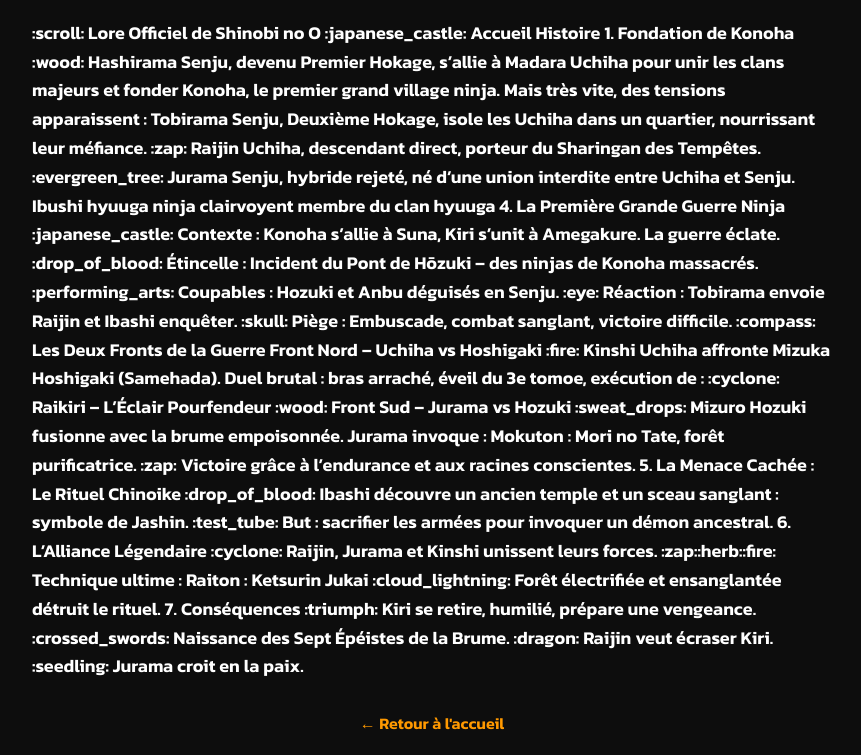
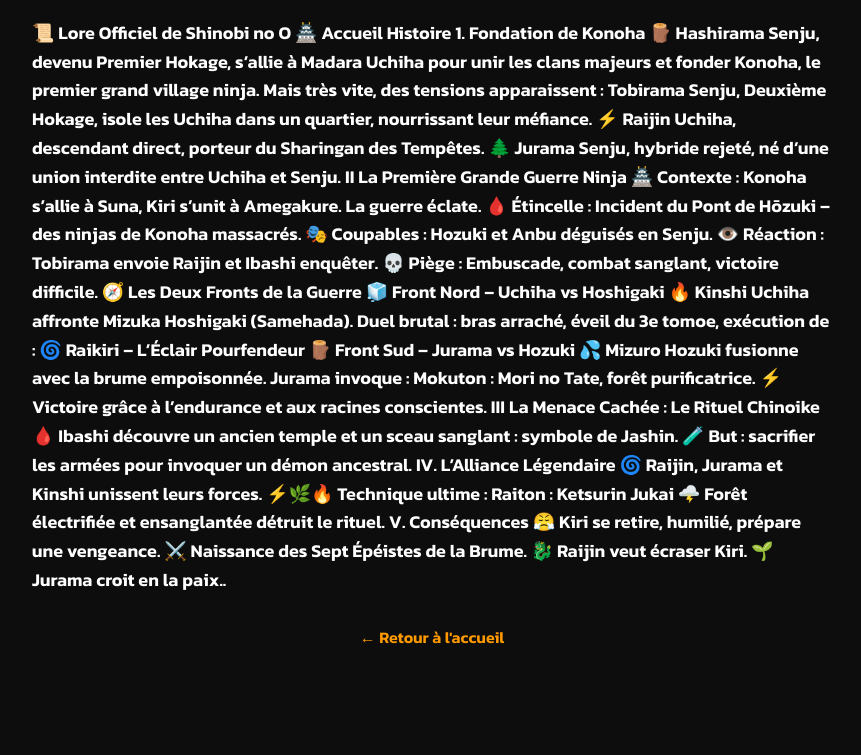
Before and after one commit to ShinobinoO/NinjaRP, a plain HTML site: page Lore.html in a window 1280 px wide. Shown: the part 92-847 px from the top of the page, without its empty margins (208-1069 px from the left). After the commit the page ends 800 px from the top, so only its background shows below. Drawn offline with Linux system fonts and the light colour scheme.

Commit message:
Add files via upload

```diff
--- a/Lore.html
+++ b/Lore.html
@@ -44,58 +44,61 @@
   <h1>📖 Lore de Shinobi no Ō</h1>
 
   <p>
-    :scroll: Lore Officiel de Shinobi no O :japanese_castle:
-
-Accueil Histoire
-    1. Fondation de Konoha
-    :wood: Hashirama Senju, devenu Premier Hokage, s’allie à Madara Uchiha pour unir les clans majeurs et fonder Konoha, le premier grand village ninja. Mais très vite, des tensions apparaissent : Tobirama Senju, Deuxième Hokage, isole les Uchiha dans un quartier, nourrissant leur méfiance.
-
-
-:zap: Raijin Uchiha, descendant direct, porteur du Sharingan des Tempêtes.
-    :evergreen_tree: Jurama Senju, hybride rejeté, né d’une union interdite entre Uchiha et Senju.
-    Ibushi hyuuga ninja clairvoyent membre du clan hyuuga
+    📜 Lore Officiel de Shinobi no O 🏯
+    Accueil Histoire
 
 
 
-
-
-4. La Première Grande Guerre Ninja
-    :japanese_castle: Contexte : Konoha s’allie à Suna, Kiri s’unit à Amegakure. La guerre éclate.
-    :drop_of_blood: Étincelle : Incident du Pont de Hōzuki – des ninjas de Konoha massacrés.
-    :performing_arts: Coupables : Hozuki et Anbu déguisés en Senju.
-    :eye: Réaction : Tobirama envoie Raijin et Ibashi enquêter.
-    :skull: Piège : Embuscade, combat sanglant, victoire difficile.
+    1. Fondation de Konoha
+    🪵 Hashirama Senju, devenu Premier Hokage, s’allie à Madara Uchiha pour unir les clans majeurs et fonder Konoha, le premier grand village ninja. Mais très vite, des tensions apparaissent : Tobirama Senju, Deuxième Hokage, isole les Uchiha dans un quartier, nourrissant leur méfiance.
 
 
 
-:compass: Les Deux Fronts de la Guerre
-     Front Nord – Uchiha vs Hoshigaki
-    :fire: Kinshi Uchiha affronte Mizuka Hoshigaki (Samehada).
-    Duel brutal : bras arraché, éveil du 3e tomoe, exécution de :
-    :cyclone: Raikiri – L’Éclair Pourfendeur
+    ⚡ Raijin Uchiha, descendant direct, porteur du Sharingan des Tempêtes.
+    🌲 Jurama Senju, hybride rejeté, né d’une union interdite entre Uchiha et Senju.
 
 
-:wood: Front Sud – Jurama vs Hozuki
-    :sweat_drops: Mizuro Hozuki fusionne avec la brume empoisonnée.
-    Jurama invoque : Mokuton : Mori no Tate, forêt purificatrice.
-    :zap: Victoire grâce à l’endurance et aux racines conscientes.
+
+    II La Première Grande Guerre Ninja
+    🏯 Contexte : Konoha s’allie à Suna, Kiri s’unit à Amegakure. La guerre éclate.
+    🩸 Étincelle : Incident du Pont de Hōzuki – des ninjas de Konoha massacrés.
+    🎭 Coupables : Hozuki et Anbu déguisés en Senju.
+    👁️ Réaction : Tobirama envoie Raijin et Ibashi enquêter.
+    💀 Piège : Embuscade, combat sanglant, victoire difficile.
 
 
-5. La Menace Cachée : Le Rituel Chinoike
-    :drop_of_blood: Ibashi découvre un ancien temple et un sceau sanglant : symbole de Jashin.
-    :test_tube: But : sacrifier les armées pour invoquer un démon ancestral.
+
+    🧭 Les Deux Fronts de la Guerre
+    🧊 Front Nord – Uchiha vs Hoshigaki
+    🔥 Kinshi Uchiha affronte Mizuka Hoshigaki (Samehada).
+    Duel brutal : bras arraché, éveil du 3e tomoe, exécution de :
+    🌀 Raikiri – L’Éclair Pourfendeur
 
 
-6. L’Alliance Légendaire
-    :cyclone: Raijin, Jurama et Kinshi unissent leurs forces.
-    :zap::herb::fire: Technique ultime : Raiton : Ketsurin Jukai
-    :cloud_lightning: Forêt électrifiée et ensanglantée détruit le rituel.
+
+    🪵 Front Sud – Jurama vs Hozuki
+    💦 Mizuro Hozuki fusionne avec la brume empoisonnée.
+    Jurama invoque : Mokuton : Mori no Tate, forêt purificatrice.
+    ⚡ Victoire grâce à l’endurance et aux racines conscientes.
 
 
-7. Conséquences
-    :triumph: Kiri se retire, humilié, prépare une vengeance.
-    :crossed_swords: Naissance des Sept Épéistes de la Brume.
-    :dragon: Raijin veut écraser Kiri. :seedling: Jurama croit en la paix.</em>
+
+    III La Menace Cachée : Le Rituel Chinoike
+    🩸 Ibashi découvre un ancien temple et un sceau sanglant : symbole de Jashin.
+    🧪 But : sacrifier les armées pour invoquer un démon ancestral.
+
+
+    IV. L’Alliance Légendaire
+    🌀 Raijin, Jurama et Kinshi unissent leurs forces.
+    ⚡🌿🔥 Technique ultime : Raiton : Ketsurin Jukai
+    🌩️ Forêt électrifiée et ensanglantée détruit le rituel.
+
+
+
+    V. Conséquences
+    😤 Kiri se retire, humilié, prépare une vengeance.
+    ⚔️ Naissance des Sept Épéistes de la Brume.
+    🐉 Raijin veut écraser Kiri. 🌱 Jurama croit en la paix..</em>
   </p>
 
   <a href="index.html">← Retour à l'accueil</a>
```
